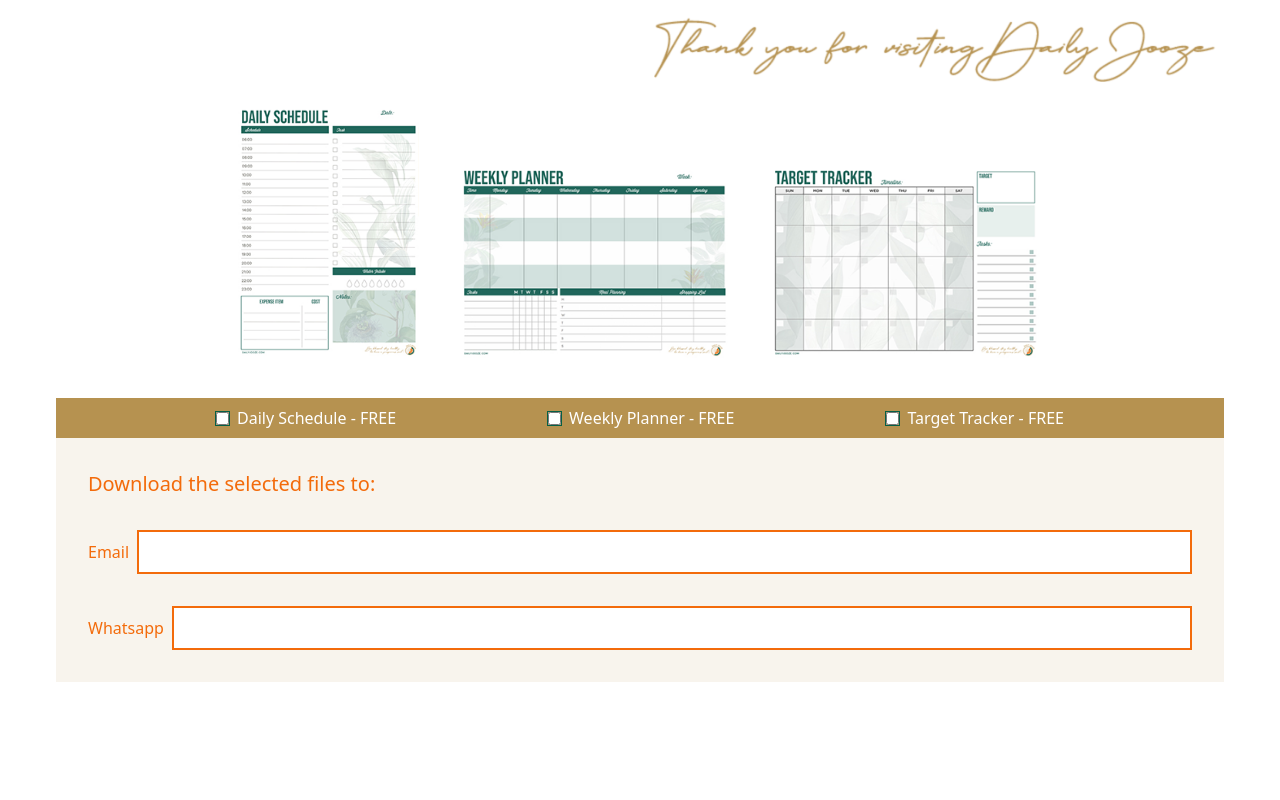
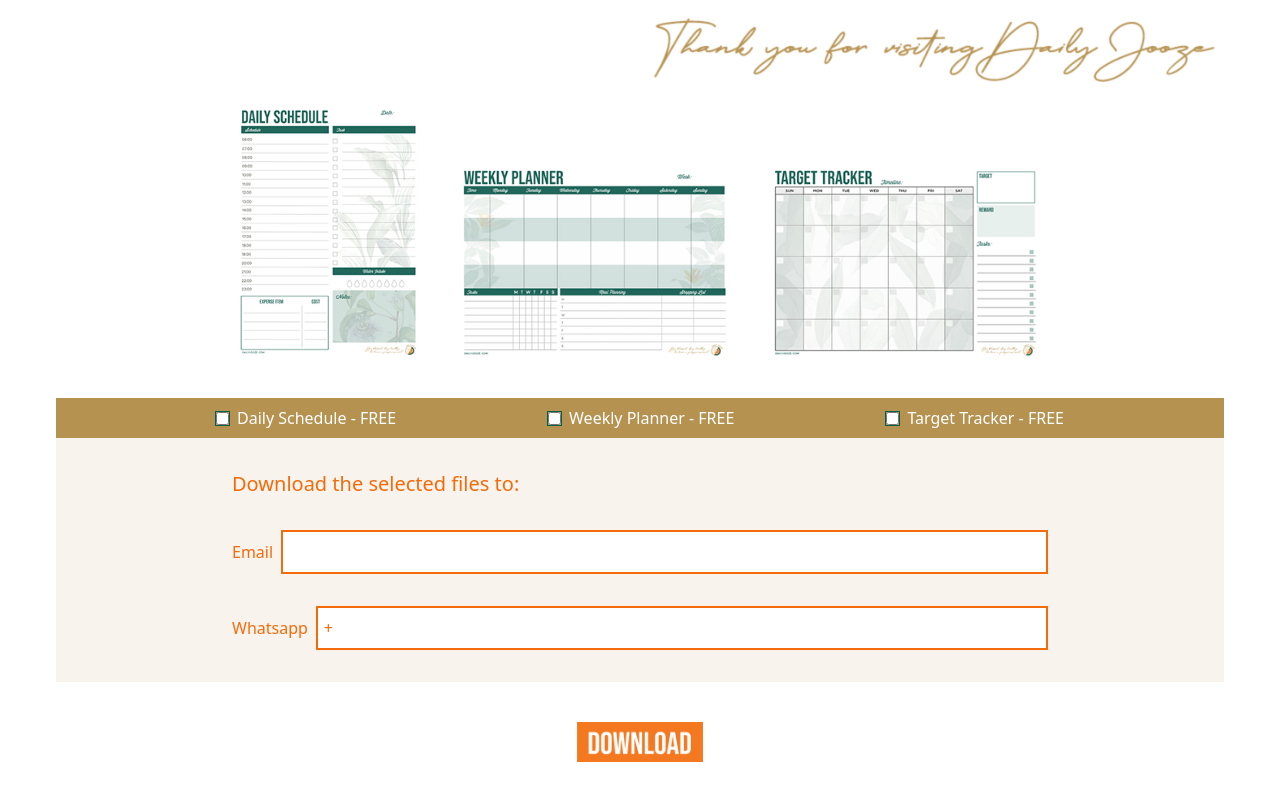
Before and after one commit to ghostjson/dailyjooze, a website: page public/index.html in a window 1280 px wide. Shown: the part 334-1134 px from the top of the page. Before the commit the page ends 1056 px from the top, so only its background shows below. Drawn offline with Linux system fonts and the light colour scheme.

Commit message:
feat: add download button

```diff
--- a/public/index.html
+++ b/public/index.html
@@ -13,7 +13,7 @@
       tabindex="-1"
       class="absolute -top-8 -left-8 h-52 md:h-64 -z-10"
     />
-    <div class="max-w-[1200px] md:px-4 pt-24 mx-auto flex flex-col z-10">
+    <div class="max-w-[1200px] md:px-4 py-24 mx-auto flex flex-col z-10">
       <img
         src="./header.png"
         alt="Daily jooz"
@@ -34,7 +34,7 @@
             <input
               type="checkbox"
               name="daily-schedule"
-              class="outline outline-emerald-800 outline-1 checked:bg-emerald-800"
+              class="outline outline-emerald-800 outline-1 checked:bg-emerald-800 cursor-pointer"
             />
             <span>Daily Schedule - FREE</span>
           </label>
@@ -42,7 +42,7 @@
             <input
               type="checkbox"
               name="weekly-planner"
-              class="outline outline-emerald-800 outline-1 checked:bg-emerald-800"
+              class="outline outline-emerald-800 outline-1 checked:bg-emerald-800 cursor-pointer"
             />
             <span>Weekly Planner - FREE</span>
           </label>
@@ -50,12 +50,14 @@
             <input
               type="checkbox"
               name="target-tracker"
-              class="outline outline-emerald-800 outline-1 checked:bg-emerald-800"
+              class="outline outline-emerald-800 outline-1 checked:bg-emerald-800 cursor-pointer"
             />
             <span>Target Tracker - FREE</span>
           </label>
         </div>
-        <div class="p-8 text-[#f36b0b] flex flex-col space-y-8">
+        <div
+          class="p-8 px-4 md:32 xl:px-44 text-[#f36b0b] flex flex-col space-y-8"
+        >
           <span class="text-xl">Download the selected files to:</span>
           <label class="flex gap-2 items-center">
             <span>Email</span>
@@ -66,13 +68,22 @@
           </label>
           <label class="flex gap-2 items-center">
             <span>Whatsapp</span>
-            <input
-              type="text"
-              class="focus:outline-none border-2 border-[#f36b0b] p-2 bg-white w-full"
-            />
+            <span class="relative w-full">
+              <span
+                class="absolute bottom-[50%] transform translate-y-1/2 left-2 z-10"
+                >+</span
+              >
+              <input
+                type="text"
+                class="focus:outline-none border-2 border-[#f36b0b] p-2 pl-6 bg-white w-full phone relative"
+              />
+            </span>
           </label>
         </div>
       </div>
+      <a href="" class="self-center">
+        <img src="./button.png" alt="button" class="h-10" />
+      </a>
     </div>
   </body>
 </html>
```
Also changed, not shown: public/button.png (added), public/style.css.
